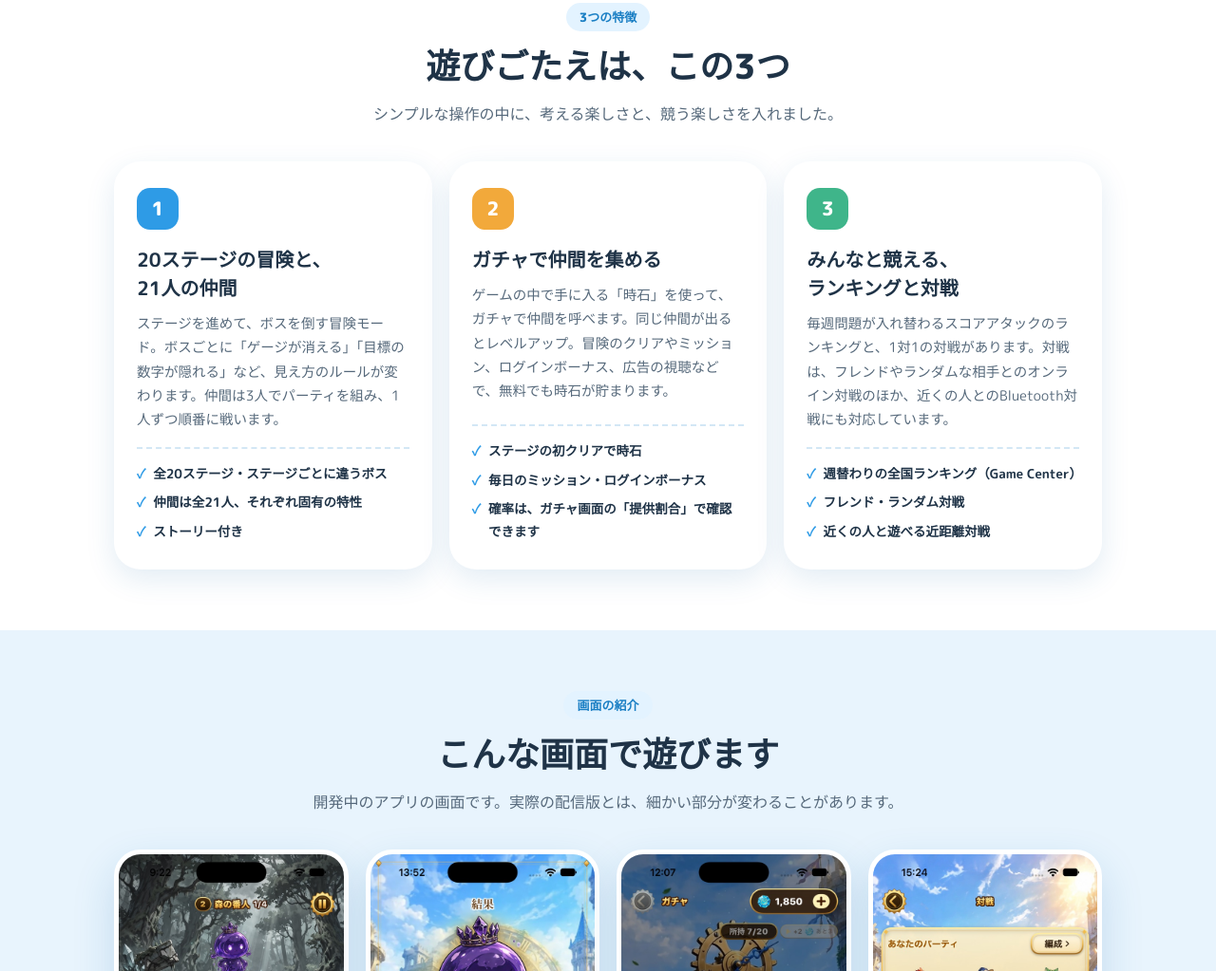
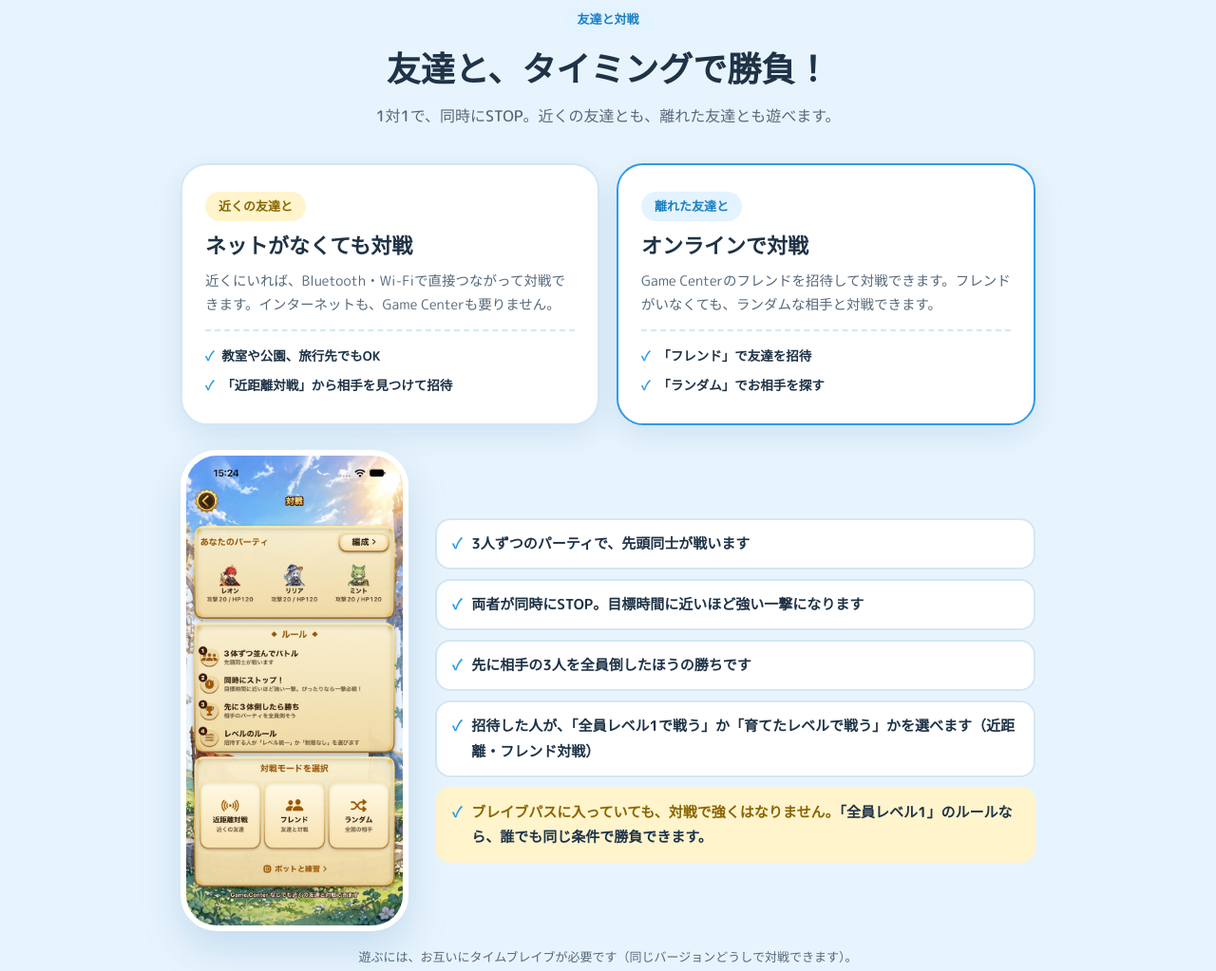
Before and after one commit to mykodusupport/mykodusupport.github.io, a plain HTML site: page timebrave/index.html in a window 1280 px wide. Shown: the part 1485-2508 px from the top of the page at 95% size. Drawn offline with Linux system fonts and the light colour scheme.

Commit message:
タイムブレイブLP: 友達と対戦（近距離・オンライン）のセクションを追加
Co-Authored-By: Claude Opus 5.5 <noreply@anthropic.com>

```diff
--- a/timebrave/index.html
+++ b/timebrave/index.html
@@ -4,7 +4,7 @@
 <meta charset="utf-8">
 <meta name="viewport" content="width=device-width, initial-scale=1, viewport-fit=cover">
 <meta name="color-scheme" content="light">
-<meta name="description" content="タイムブレイブ（TimeBrave）— 目標時間にピッタリSTOPを押すほど強くなる、タイミング操作のバトルRPG。誤差0秒なら一撃必殺。iPhone・iPad対応、基本プレイ無料。開発中・近日公開。">
+<meta name="description" content="タイムブレイブ（TimeBrave）— 目標時間にピッタリSTOPを押すほど強くなる、タイミング操作のバトルRPG。誤差0秒なら一撃必殺。友達とも対戦できます。iPhone・iPad対応、基本プレイ無料。開発中・近日公開。">
 <link rel="icon" type="image/png" href="../assets/timebrave-icon.png">
 <link rel="apple-touch-icon" href="../assets/timebrave-icon.png">
 <title>タイムブレイブ｜ピッタリ止めて、一撃必殺。</title>
@@ -50,6 +50,8 @@ nav.links a:hover{color:var(--sky-dark)}
 .hero .sub{font-size:clamp(16px,2.6vw,19px);color:var(--ink-soft);font-weight:500;margin:0 0 26px}
 .hero-meta{display:flex;flex-wrap:wrap;gap:8px;margin-top:18px}
 .hero-meta span{background:#fff;border:1.5px solid var(--line);border-radius:999px;padding:5px 13px;font-size:13px;font-weight:700;color:var(--ink-soft)}
+.hero .sub-hl{color:var(--sky-dark);font-weight:800}
+.hero-meta span.hot{background:var(--sky);border-color:var(--sky);color:#fff}
 .hero-phone{position:relative;max-width:300px;margin:0 auto;width:100%}
 .hero-phone::before{content:"";position:absolute;inset:6% -8% -4% -8%;background:var(--sky-mid);border-radius:50% 50% 46% 54%/58% 56% 44% 42%;z-index:0;opacity:.6}
 .phone{position:relative;z-index:1;border-radius:38px;overflow:hidden;box-shadow:var(--shadow-lg);border:6px solid #fff;background:#fff}
@@ -72,6 +74,25 @@ section{padding:64px 0}
 .step p{margin:0;color:var(--ink-soft);font-size:14.5px}
 .flow-note{max-width:760px;margin:22px auto 0;text-align:center;background:var(--sun-soft);border-radius:18px;padding:16px 22px;font-weight:700;font-size:15px}
 .flow-note b{color:var(--sun-dark)}
+/* versus */
+.vs-grid{display:grid;gap:18px;max-width:900px;margin:0 auto}
+@media(min-width:760px){.vs-grid{grid-template-columns:1fr 1fr}}
+.vs-card{background:#fff;border:2px solid var(--line);border-radius:28px;padding:28px 24px;box-shadow:var(--shadow)}
+.vs-card.far{border-color:var(--sky)}
+.vs-tag{display:inline-block;font-size:13px;font-weight:800;padding:4px 14px;border-radius:999px;background:var(--sun-soft);color:var(--sun-dark);margin-bottom:10px}
+.vs-card.far .vs-tag{background:var(--sky-soft);color:var(--sky-dark)}
+.vs-card h3{margin:0 0 8px;font-size:22px;line-height:1.45}
+.vs-card p{margin:0;color:var(--ink-soft);font-size:14.5px}
+.vs-card .entrances{margin-top:14px}
+.vs-body{display:grid;gap:28px;align-items:center;max-width:900px;margin:26px auto 0}
+@media(min-width:760px){.vs-body{grid-template-columns:240px 1fr}}
+.vs-body .phone{max-width:240px;margin:0 auto}
+.vs-rules{list-style:none;margin:0;padding:0;display:grid;gap:10px;font-weight:700;font-size:15px}
+.vs-rules li{display:flex;gap:10px;background:#fff;border-radius:16px;padding:12px 16px;border:2px solid var(--line)}
+.vs-rules li::before{content:"✓";color:var(--sky);font-weight:800;flex:none}
+.vs-rules li.fair{background:var(--sun-soft);border-color:var(--sun-soft)}
+.vs-rules li.fair b{color:var(--sun-dark)}
+.vs-fine{max-width:900px;margin:16px auto 0;text-align:center;font-size:13px;color:var(--ink-soft);font-weight:500}
 /* features */
 .feat-grid{display:grid;gap:18px}
 @media(min-width:860px){.feat-grid{grid-template-columns:repeat(3,1fr)}}
@@ -151,7 +172,7 @@ footer p{margin:0 0 6px}
       <span>タイムブレイブ<small>TimeBrave</small></span>
     </a>
     <nav class="links" aria-label="ページ内リンク">
-      <a href="#about">遊び方</a><a href="#features">特徴</a><a href="#screens">画面</a><a href="#price">料金</a><a href="#faq">FAQ</a><a href="#support">規約・お問い合わせ</a>
+      <a href="#about">遊び方</a><a href="#versus">友達と対戦</a><a href="#features">特徴</a><a href="#screens">画面</a><a href="#price">料金</a><a href="#faq">FAQ</a><a href="#support">規約・お問い合わせ</a>
     </nav>
     <a class="btn small" href="../">アプリ一覧</a>
   </div>
@@ -165,10 +186,10 @@ footer p{margin:0 0 6px}
       <img class="hero-icon" src="../assets/timebrave-icon.png" alt="タイムブレイブのアプリアイコン" width="96" height="96">
       <span class="badge">開発中・近日公開</span>
       <h1>ピッタリ止めて、<br><span class="hl">一撃必殺。</span></h1>
-      <p class="sub">あなたのタイミングが、最強の武器になる。<br>目標時間に合わせてSTOPを押す、<br>タイミング操作のバトルRPGです。</p>
+      <p class="sub">あなたのタイミングが、最強の武器になる。<br>目標時間に合わせてSTOPを押す、<br>タイミング操作のバトルRPGです。<br><b class="sub-hl">友達と1対1で対戦もできます。</b></p>
       <span class="btn soon"><span>App Storeで近日公開<span class="store-sub">配信が始まったら、このページでお知らせします</span></span></span>
       <div class="hero-meta">
-        <span>iPhone・iPad対応（iOS 17以降）</span><span>基本プレイ無料</span><span>日本語</span>
+        <span class="hot">友達と対戦できる</span><span>iPhone・iPad対応（iOS 17以降）</span><span>基本プレイ無料</span><span>日本語</span>
       </div>
     </div>
     <div class="hero-phone">
@@ -191,6 +212,42 @@ footer p{margin:0 0 6px}
       <div class="step"><h3>誤差が小さいほど大ダメージ</h3><p>目標とのズレが小さいほど、味方の攻撃が強くなります。ズレが大きいと、ダメージは小さくなります。</p></div>
     </div>
     <p class="flow-note"><b>誤差がちょうど0なら「EXCELLENT」</b>。どんな敵でも一撃で倒せて、キャラごとの必殺技ムービーが流れます。</p>
+  </div>
+</section>
+
+<!-- VERSUS -->
+<section class="bg-cream-dark" id="versus">
+  <div class="wrap">
+    <div class="sec-head">
+      <span class="kicker">友達と対戦</span>
+      <h2>友達と、タイミングで勝負！</h2>
+      <p>1対1で、同時にSTOP。近くの友達とも、離れた友達とも遊べます。</p>
+    </div>
+    <div class="vs-grid">
+      <div class="vs-card">
+        <span class="vs-tag">近くの友達と</span>
+        <h3>ネットがなくても対戦</h3>
+        <p>近くにいれば、Bluetooth・Wi-Fiで直接つながって対戦できます。インターネットも、Game Centerも要りません。</p>
+        <ul class="entrances"><li>教室や公園、旅行先でもOK</li><li>「近距離対戦」から相手を見つけて招待</li></ul>
+      </div>
+      <div class="vs-card far">
+        <span class="vs-tag">離れた友達と</span>
+        <h3>オンラインで対戦</h3>
+        <p>Game Centerのフレンドを招待して対戦できます。フレンドがいなくても、ランダムな相手と対戦できます。</p>
+        <ul class="entrances"><li>「フレンド」で友達を招待</li><li>「ランダム」でお相手を探す</li></ul>
+      </div>
+    </div>
+    <div class="vs-body">
+      <div class="phone"><img src="images/versus.jpg" alt="対戦ロビー：近距離対戦・フレンド・ランダムの3つから選べる画面" width="620" height="1348" loading="lazy"></div>
+      <ul class="vs-rules">
+        <li>3人ずつのパーティで、先頭同士が戦います</li>
+        <li>両者が同時にSTOP。目標時間に近いほど強い一撃になります</li>
+        <li>先に相手の3人を全員倒したほうの勝ちです</li>
+        <li>招待した人が、「全員レベル1で戦う」か「育てたレベルで戦う」かを選べます（近距離・フレンド対戦）</li>
+        <li class="fair"><span><b>ブレイブパスに入っていても、対戦で強くはなりません。</b>「全員レベル1」のルールなら、誰でも同じ条件で勝負できます。</span></li>
+      </ul>
+    </div>
+    <p class="vs-fine">遊ぶには、お互いにタイムブレイブが必要です（同じバージョンどうしで対戦できます）。</p>
   </div>
 </section>
 
@@ -221,10 +278,10 @@ footer p{margin:0 0 6px}
       </article>
       <article class="feat">
         <div class="num">3</div>
-        <h3>みんなと競える、<br>ランキングと対戦</h3>
-        <p>毎週問題が入れ替わるスコアアタックのランキングと、1対1の対戦があります。対戦は、フレンドやランダムな相手とのオンライン対戦のほか、近くの人とのBluetooth対戦にも対応しています。</p>
+        <h3>毎週入れ替わる、<br>全国ランキング</h3>
+        <p>毎週問題が入れ替わるスコアアタックです。全国のプレイヤーと、タイミングの正確さで競えます。友達との対戦は、上の「友達と対戦」をご覧ください。</p>
         <ul class="entrances">
-          <li>週替わりの全国ランキング（Game Center）</li><li>フレンド・ランダム対戦</li><li>近くの人と遊べる近距離対戦</li>
+          <li>週替わりの全国ランキング（Game Center）</li><li>ランキングでは、キャラのレベルは関係なし</li>
         </ul>
       </article>
     </div>
@@ -307,7 +364,8 @@ footer p{margin:0 0 6px}
       <details class="faq"><summary>Q. お金をかけないと遊べませんか？</summary><p>いいえ。冒険・ランキング・対戦は、基本プレイ無料で遊べます。時石の購入とブレイブパスは任意です。</p></details>
       <details class="faq"><summary>Q. ガチャの確率は分かりますか？</summary><p>アプリのガチャ画面にある「提供割合」から、確率とルールを確認できます。</p></details>
       <details class="faq"><summary>Q. ブレイブパスは解約できますか？</summary><p>いつでも解約できます。iPhone・iPadの「設定」アプリ →（ご自分の名前）→「サブスクリプション」、またはアプリ内の「ブレイブパス」画面から行ってください。期間が終わる24時間前までに解約しないと、自動で更新されます。解約しても、その期間の終わりまでは特典を使えます。</p></details>
-      <details class="faq"><summary>Q. インターネットは必要ですか？</summary><p>時石・ブレイブパスの購入、広告の視聴、ランキング、フレンド・ランダム対戦には、インターネット接続が必要です。</p></details>
+      <details class="faq"><summary>Q. 友達と遊ぶにはどうすればいいですか？</summary><p>お互いにタイムブレイブを入れてください（同じバージョンどうしで対戦できます）。近くにいる友達とは、ホームの「対戦」→「近距離対戦」から、Bluetooth・Wi-Fiで対戦できます。インターネットも、Game Centerのサインインも要りません。離れた友達とは、「フレンド」から招待できます。ランダムな相手との対戦もできます。この2つは、Game Centerへのサインインとインターネット接続が必要です。</p></details>
+      <details class="faq"><summary>Q. インターネットは必要ですか？</summary><p>時石・ブレイブパスの購入、広告の視聴、ランキング、フレンド・ランダム対戦には、インターネット接続が必要です。近くの友達との「近距離対戦」は、インターネットなしで遊べます。</p></details>
       <details class="faq"><summary>Q. 機種変更したらデータは引き継げますか？</summary><p>ゲームのデータはお使いの端末の中だけに保存され、別の端末への引き継ぎはできません。ブレイブパスの加入状態と初回限定パックの購入済みの状態は、アプリ内の「購入を復元」で戻せます（時石は戻りません）。</p></details>
       <details class="faq"><summary>Q. どの機種で遊べますか？</summary><p>iOS 17.0以降のiPhone、およびiPadOS 17.0以降のiPadで遊べます。iPadでは縦向きの全画面表示になります。Androidには対応していません。</p></details>
     </div>
```
